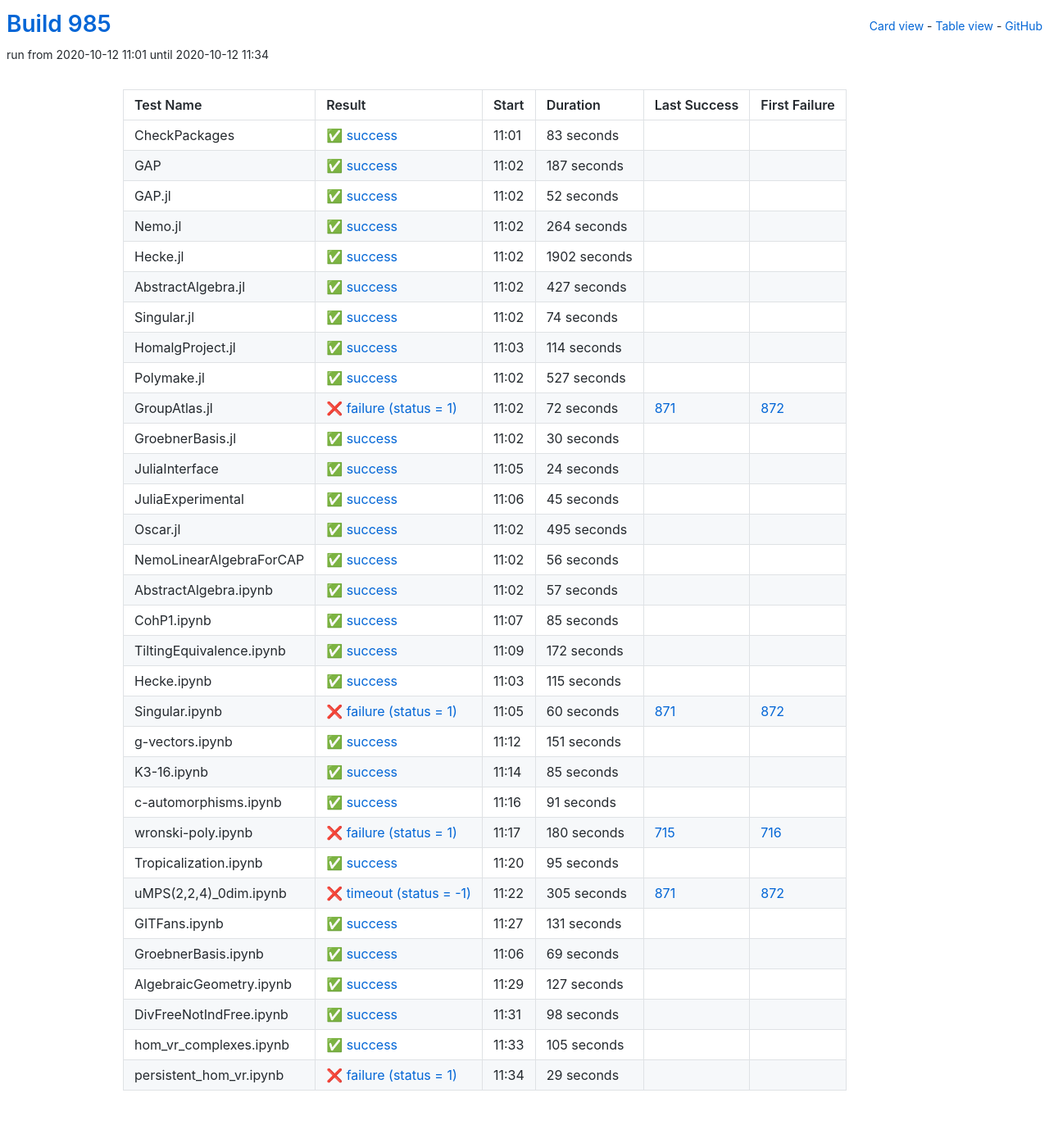
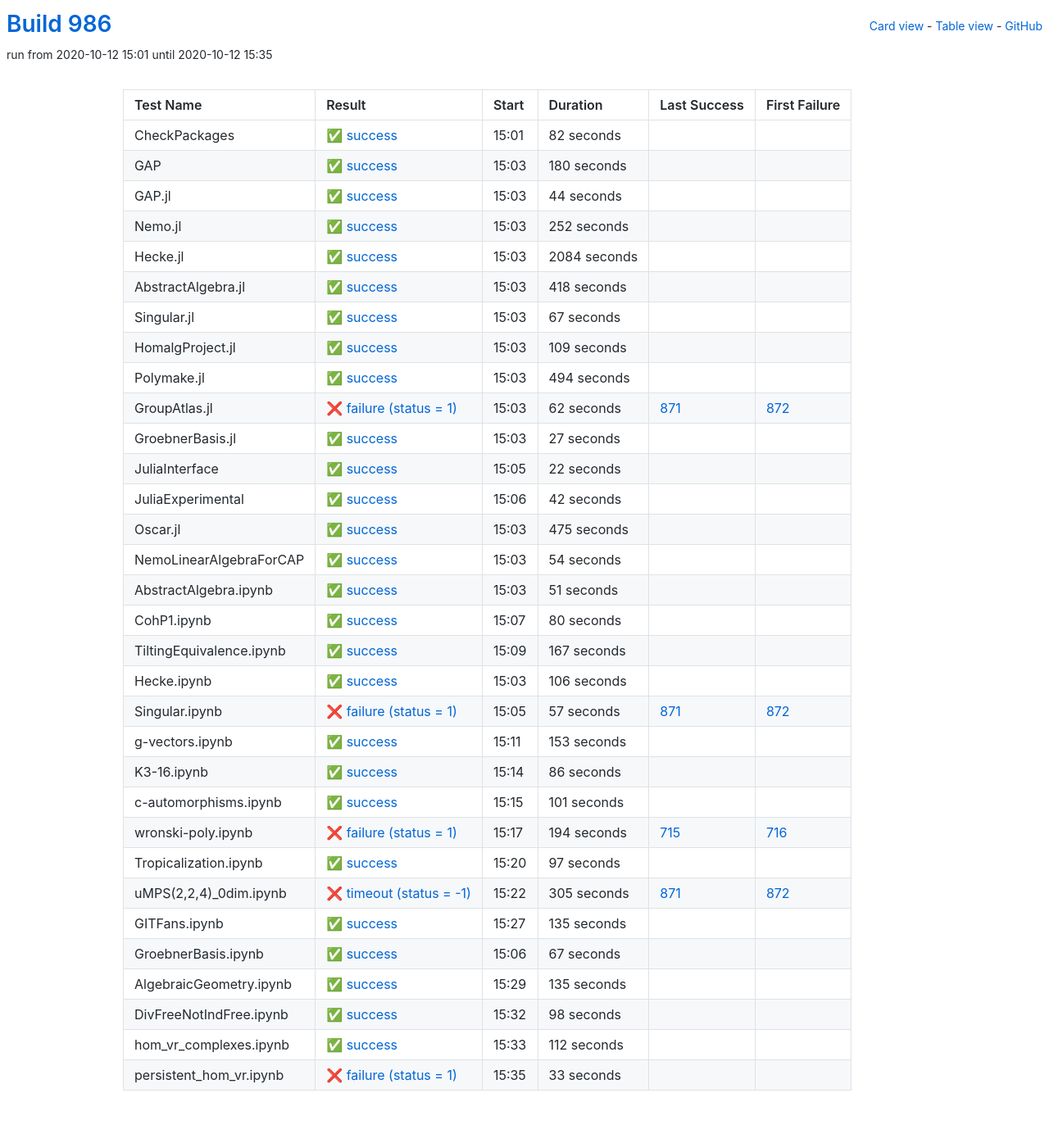
Before and after one commit to oscar-system/oscar-ci-status-stable, a Jekyll site: the page built from table.html, in a window 1280 px wide. Shown: the whole page at 82% size. Built offline with Jekyll 4.4.1, drawn with Linux system fonts in a browser that asks for light colours.

Commit message:
Build #986

```diff
--- a/_data/ci.yml
+++ b/_data/ci.yml
@@ -1,6 +1,6 @@
 ---
-build: 985
-build_url: https://oscarci.mathematik.uni-kl.de/job/oscar-stable/985/
+build: 986
+build_url: https://oscarci.mathematik.uni-kl.de/job/oscar-stable/986/
 job: oscar-stable
 organization: oscar-system
 repo: oscar-ci-status-stable
@@ -8,308 +8,308 @@ repourl: https://github.com/oscar-system/oscar-ci-status-stable
 tests:
 - name: CheckPackages
   id: checkpackages
-  log: https://oscarci.mathematik.uni-kl.de/job/oscar-stable/985/artifact/logs/build-985/CheckPackages.log
-  start: 2020-10-12 11:01
+  log: https://oscarci.mathematik.uni-kl.de/job/oscar-stable/986/artifact/logs/build-986/CheckPackages.log
+  start: 2020-10-12 15:01
   success: true
   exitcode: 0
   status: success
-  duration: 83
+  duration: 82
   last_success: false
   last_success_url:
   first_failure: false
   first_failure_url:
 - name: GAP
   id: gap
-  log: https://oscarci.mathematik.uni-kl.de/job/oscar-stable/985/artifact/logs/build-985/GAP.log
-  start: 2020-10-12 11:02
+  log: https://oscarci.mathematik.uni-kl.de/job/oscar-stable/986/artifact/logs/build-986/GAP.log
+  start: 2020-10-12 15:03
   success: true
   exitcode: 0
   status: success
-  duration: 187
+  duration: 180
   last_success: false
   last_success_url:
   first_failure: false
   first_failure_url:
 - name: GAP.jl
   id: gap-jl
-  log: https://oscarci.mathematik.uni-kl.de/job/oscar-stable/985/artifact/logs/build-985/GAP.jl.log
-  start: 2020-10-12 11:02
+  log: https://oscarci.mathematik.uni-kl.de/job/oscar-stable/986/artifact/logs/build-986/GAP.jl.log
+  start: 2020-10-12 15:03
   success: true
   exitcode: 0
   status: success
-  duration: 52
+  duration: 44
   last_success: false
   last_success_url:
   first_failure: false
   first_failure_url:
 - name: Nemo.jl
   id: nemo-jl
-  log: https://oscarci.mathematik.uni-kl.de/job/oscar-stable/985/artifact/logs/build-985/Nemo.jl.log
-  start: 2020-10-12 11:02
+  log: https://oscarci.mathematik.uni-kl.de/job/oscar-stable/986/artifact/logs/build-986/Nemo.jl.log
+  start: 2020-10-12 15:03
   success: true
   exitcode: 0
   status: success
-  duration: 264
+  duration: 252
   last_success: false
   last_success_url:
   first_failure: false
   first_failure_url:
 - name: Hecke.jl
   id: hecke-jl
-  log: https://oscarci.mathematik.uni-kl.de/job/oscar-stable/985/artifact/logs/build-985/Hecke.jl.log
-  start: 2020-10-12 11:02
+  log: https://oscarci.mathematik.uni-kl.de/job/oscar-stable/986/artifact/logs/build-986/Hecke.jl.log
+  start: 2020-10-12 15:03
   success: true
   exitcode: 0
   status: success
-  duration: 1902
+  duration: 2084
   last_success: false
   last_success_url:
   first_failure: false
   first_failure_url:
 - name: AbstractAlgebra.jl
   id: abstractalgebra-jl
-  log: https://oscarci.mathematik.uni-kl.de/job/oscar-stable/985/artifact/logs/build-985/AbstractAlgebra.jl.log
-  start: 2020-10-12 11:02
+  log: https://oscarci.mathematik.uni-kl.de/job/oscar-stable/986/artifact/logs/build-986/AbstractAlgebra.jl.log
+  start: 2020-10-12 15:03
   success: true
   exitcode: 0
   status: success
-  duration: 427
+  duration: 418
   last_success: false
   last_success_url:
   first_failure: false
   first_failure_url:
 - name: Singular.jl
   id: singular-jl
-  log: https://oscarci.mathematik.uni-kl.de/job/oscar-stable/985/artifact/logs/build-985/Singular.jl.log
-  start: 2020-10-12 11:02
+  log: https://oscarci.mathematik.uni-kl.de/job/oscar-stable/986/artifact/logs/build-986/Singular.jl.log
+  start: 2020-10-12 15:03
   success: true
   exitcode: 0
   status: success
-  duration: 74
+  duration: 67
   last_success: false
   last_success_url:
   first_failure: false
   first_failure_url:
 - name: HomalgProject.jl
   id: homalgproject-jl
-  log: https://oscarci.mathematik.uni-kl.de/job/oscar-stable/985/artifact/logs/build-985/HomalgProject.jl.log
-  start: 2020-10-12 11:03
+  log: https://oscarci.mathematik.uni-kl.de/job/oscar-stable/986/artifact/logs/build-986/HomalgProject.jl.log
+  start: 2020-10-12 15:03
   success: true
   exitcode: 0
   status: success
-  duration: 114
+  duration: 109
   last_success: false
   last_success_url:
   first_failure: false
   first_failure_url:
 - name: Polymake.jl
   id: polymake-jl
-  log: https://oscarci.mathematik.uni-kl.de/job/oscar-stable/985/artifact/logs/build-985/Polymake.jl.log
-  start: 2020-10-12 11:02
+  log: https://oscarci.mathematik.uni-kl.de/job/oscar-stable/986/artifact/logs/build-986/Polymake.jl.log
+  start: 2020-10-12 15:03
   success: true
   exitcode: 0
   status: success
-  duration: 527
+  duration: 494
   last_success: false
   last_success_url:
   first_failure: false
   first_failure_url:
 - name: GroupAtlas.jl
   id: groupatlas-jl
-  log: https://oscarci.mathematik.uni-kl.de/job/oscar-stable/985/artifact/logs/build-985/GroupAtlas.jl.log
-  start: 2020-10-12 11:02
+  log: https://oscarci.mathematik.uni-kl.de/job/oscar-stable/986/artifact/logs/build-986/GroupAtlas.jl.log
+  start: 2020-10-12 15:03
   success: false
   exitcode: 1
   status: failure
-  duration: 72
+  duration: 62
   last_success: 871
   last_success_url: https://oscarci.mathematik.uni-kl.de/job/oscar-stable/871/
   first_failure: 872
   first_failure_url: https://oscarci.mathematik.uni-kl.de/job/oscar-stable/872/
 - name: GroebnerBasis.jl
   id: groebnerbasis-jl
-  log: https://oscarci.mathematik.uni-kl.de/job/oscar-stable/985/artifact/logs/build-985/GroebnerBasis.jl.log
-  start: 2020-10-12 11:02
+  log: https://oscarci.mathematik.uni-kl.de/job/oscar-stable/986/artifact/logs/build-986/GroebnerBasis.jl.log
+  start: 2020-10-12 15:03
   success: true
   exitcode: 0
   status: success
-  duration: 30
+  duration: 27
   last_success: false
   last_success_url:
   first_failure: false
   first_failure_url:
 - name: JuliaInterface
   id: juliainterface
-  log: https://oscarci.mathematik.uni-kl.de/job/oscar-stable/985/artifact/logs/build-985/JuliaInterface.log
-  start: 2020-10-12 11:05
+  log: https://oscarci.mathematik.uni-kl.de/job/oscar-stable/986/artifact/logs/build-986/JuliaInterface.log
+  start: 2020-10-12 15:05
   success: true
   exitcode: 0
   status: success
-  duration: 24
+  duration: 22
   last_success: false
   last_success_url:
   first_failure: false
   first_failure_url:
 - name: JuliaExperimental
   id: juliaexperimental
-  log: https://oscarci.mathematik.uni-kl.de/job/oscar-stable/985/artifact/logs/build-985/JuliaExperimental.log
-  start: 2020-10-12 11:06
+  log: https://oscarci.mathematik.uni-kl.de/job/oscar-stable/986/artifact/logs/build-986/JuliaExperimental.log
+  start: 2020-10-12 15:06
   success: true
   exitcode: 0
   status: success
-  duration: 45
+  duration: 42
   last_success: false
   last_success_url:
   first_failure: false
   first_failure_url:
 - name: Oscar.jl
   id: oscar-jl
-  log: https://oscarci.mathematik.uni-kl.de/job/oscar-stable/985/artifact/logs/build-985/Oscar.jl.log
-  start: 2020-10-12 11:02
+  log: https://oscarci.mathematik.uni-kl.de/job/oscar-stable/986/artifact/logs/build-986/Oscar.jl.log
+  start: 2020-10-12 15:03
   success: true
   exitcode: 0
   status: success
-  duration: 495
+  duration: 475
   last_success: false
   last_success_url:
   first_failure: false
   first_failure_url:
 - name: NemoLinearAlgebraForCAP
   id: nemolinearalgebraforcap
-  log: https://oscarci.mathematik.uni-kl.de/job/oscar-stable/985/artifact/logs/build-985/NemoLinearAlgebraForCAP.log
-  start: 2020-10-12 11:02
+  log: https://oscarci.mathematik.uni-kl.de/job/oscar-stable/986/artifact/logs/build-986/NemoLinearAlgebraForCAP.log
+  start: 2020-10-12 15:03
   success: true
   exitcode: 0
   status: success
-  duration: 56
+  duration: 54
   last_success: false
   last_success_url:
   first_failure: false
   first_failure_url:
 - name: AbstractAlgebra.ipynb
   id: abstractalgebra-ipynb
-  log: https://oscarci.mathematik.uni-kl.de/job/oscar-stable/985/artifact/logs/build-985/AbstractAlgebra.ipynb.log
-  start: 2020-10-12 11:02
+  log: https://oscarci.mathematik.uni-kl.de/job/oscar-stable/986/artifact/logs/build-986/AbstractAlgebra.ipynb.log
+  start: 2020-10-12 15:03
   success: true
   exitcode: 0
   status: success
-  duration: 57
+  duration: 51
   last_success: false
   last_success_url:
   first_failure: false
   first_failure_url:
 - name: CohP1.ipynb
   id: cohp1-ipynb
-  log: https://oscarci.mathematik.uni-kl.de/job/oscar-stable/985/artifact/logs/build-985/CohP1.ipynb.log
-  start: 2020-10-12 11:07
+  log: https://oscarci.mathematik.uni-kl.de/job/oscar-stable/986/artifact/logs/build-986/CohP1.ipynb.log
+  start: 2020-10-12 15:07
   success: true
   exitcode: 0
   status: success
-  duration: 85
+  duration: 80
   last_success: false
   last_success_url:
   first_failure: false
   first_failure_url:
 - name: TiltingEquivalence.ipynb
   id: tiltingequivalence-ipynb
-  log: https://oscarci.mathematik.uni-kl.de/job/oscar-stable/985/artifact/logs/build-985/TiltingEquivalence.ipynb.log
-  start: 2020-10-12 11:09
+  log: https://oscarci.mathematik.uni-kl.de/job/oscar-stable/986/artifact/logs/build-986/TiltingEquivalence.ipynb.log
+  start: 2020-10-12 15:09
   success: true
   exitcode: 0
   status: success
-  duration: 172
+  duration: 167
   last_success: false
   last_success_url:
   first_failure: false
   first_failure_url:
 - name: Hecke.ipynb
   id: hecke-ipynb
-  log: https://oscarci.mathematik.uni-kl.de/job/oscar-stable/985/artifact/logs/build-985/Hecke.ipynb.log
-  start: 2020-10-12 11:03
+  log: https://oscarci.mathematik.uni-kl.de/job/oscar-stable/986/artifact/logs/build-986/Hecke.ipynb.log
+  start: 2020-10-12 15:03
   success: true
   exitcode: 0
   status: success
-  duration: 115
+  duration: 106
   last_success: false
   last_success_url:
   first_failure: false
   first_failure_url:
 - name: Singular.ipynb
   id: singular-ipynb
-  log: https://oscarci.mathematik.uni-kl.de/job/oscar-stable/985/artifact/logs/build-985/Singular.ipynb.log
-  start: 2020-10-12 11:05
+  log: https://oscarci.mathematik.uni-kl.de/job/oscar-stable/986/artifact/logs/build-986/Singular.ipynb.log
+  start: 2020-10-12 15:05
   success: false
   exitcode: 1
   status: failure
-  duration: 60
+  duration: 57
   last_success: 871
   last_success_url: https://oscarci.mathematik.uni-kl.de/job/oscar-stable/871/
   first_failure: 872
   first_failure_url: https://oscarci.mathematik.uni-kl.de/job/oscar-stable/872/
 - name: g-vectors.ipynb
   id: g-vectors-ipynb
-  log: https://oscarci.mathematik.uni-kl.de/job/oscar-stable/985/artifact/logs/build-985/g-vectors.ipynb.log
-  start: 2020-10-12 11:12
+  log: https://oscarci.mathematik.uni-kl.de/job/oscar-stable/986/artifact/logs/build-986/g-vectors.ipynb.log
+  start: 2020-10-12 15:11
   success: true
   exitcode: 0
   status: success
-  duration: 151
+  duration: 153
   last_success: false
   last_success_url:
   first_failure: false
   first_failure_url:
 - name: K3-16.ipynb
   id: k3-16-ipynb
-  log: https://oscarci.mathematik.uni-kl.de/job/oscar-stable/985/artifact/logs/build-985/K3-16.ipynb.log
-  start: 2020-10-12 11:14
+  log: https://oscarci.mathematik.uni-kl.de/job/oscar-stable/986/artifact/logs/build-986/K3-16.ipynb.log
+  start: 2020-10-12 15:14
   success: true
   exitcode: 0
   status: success
-  duration: 85
+  duration: 86
   last_success: false
   last_success_url:
   first_failure: false
   first_failure_url:
 - name: c-automorphisms.ipynb
   id: c-automorphisms-ipynb
-  log: https://oscarci.mathematik.uni-kl.de/job/oscar-stable/985/artifact/logs/build-985/c-automorphisms.ipynb.log
-  start: 2020-10-12 11:16
+  log: https://oscarci.mathematik.uni-kl.de/job/oscar-stable/986/artifact/logs/build-986/c-automorphisms.ipynb.log
+  start: 2020-10-12 15:15
   success: true
   exitcode: 0
   status: success
-  duration: 91
+  duration: 101
   last_success: false
   last_success_url:
   first_failure: false
   first_failure_url:
 - name: wronski-poly.ipynb
   id: wronski-poly-ipynb
-  log: https://oscarci.mathematik.uni-kl.de/job/oscar-stable/985/artifact/logs/build-985/wronski-poly.ipynb.log
-  start: 2020-10-12 11:17
+  log: https://oscarci.mathematik.uni-kl.de/job/oscar-stable/986/artifact/logs/build-986/wronski-poly.ipynb.log
+  start: 2020-10-12 15:17
   success: false
   exitcode: 1
   status: failure
-  duration: 180
+  duration: 194
   last_success: 715
   last_success_url: https://oscarci.mathematik.uni-kl.de/job/oscar-stable/715/
   first_failure: 716
   first_failure_url: https://oscarci.mathematik.uni-kl.de/job/oscar-stable/716/
 - name: Tropicalization.ipynb
   id: tropicalization-ipynb
-  log: https://oscarci.mathematik.uni-kl.de/job/oscar-stable/985/artifact/logs/build-985/Tropicalization.ipynb.log
-  start: 2020-10-12 11:20
+  log: https://oscarci.mathematik.uni-kl.de/job/oscar-stable/986/artifact/logs/build-986/Tropicalization.ipynb.log
+  start: 2020-10-12 15:20
   success: true
   exitcode: 0
   status: success
-  duration: 95
+  duration: 97
   last_success: false
   last_success_url:
   first_failure: false
   first_failure_url:
 - name: uMPS(2,2,4)_0dim.ipynb
   id: umps-2-2-4-0dim-ipynb
-  log: https://oscarci.mathematik.uni-kl.de/job/oscar-stable/985/artifact/logs/build-985/uMPS-2-2-4-_0dim.ipynb.log
-  start: 2020-10-12 11:22
+  log: https://oscarci.mathematik.uni-kl.de/job/oscar-stable/986/artifact/logs/build-986/uMPS-2-2-4-_0dim.ipynb.log
+  start: 2020-10-12 15:22
   success: false
   exitcode: -1
   status: timeout
@@ -320,44 +320,44 @@ tests:
   first_failure_url: https://oscarci.mathematik.uni-kl.de/job/oscar-stable/872/
 - name: GITFans.ipynb
   id: gitfans-ipynb
-  log: https://oscarci.mathematik.uni-kl.de/job/oscar-stable/985/artifact/logs/build-985/GITFans.ipynb.log
-  start: 2020-10-12 11:27
+  log: https://oscarci.mathematik.uni-kl.de/job/oscar-stable/986/artifact/logs/build-986/GITFans.ipynb.log
+  start: 2020-10-12 15:27
   success: true
   exitcode: 0
   status: success
-  duration: 131
+  duration: 135
   last_success: false
   last_success_url:
   first_failure: false
   first_failure_url:
 - name: GroebnerBasis.ipynb
   id: groebnerbasis-ipynb
-  log: https://oscarci.mathematik.uni-kl.de/job/oscar-stable/985/artifact/logs/build-985/GroebnerBasis.ipynb.log
-  start: 2020-10-12 11:06
+  log: https://oscarci.mathematik.uni-kl.de/job/oscar-stable/986/artifact/logs/build-986/GroebnerBasis.ipynb.log
+  start: 2020-10-12 15:06
   success: true
   exitcode: 0
   status: success
-  duration: 69
+  duration: 67
   last_success: false
   last_success_url:
   first_failure: false
   first_failure_url:
 - name: AlgebraicGeometry.ipynb
   id: algebraicgeometry-ipynb
-  log: https://oscarci.mathematik.uni-kl.de/job/oscar-stable/985/artifact/logs/build-985/AlgebraicGeometry.ipynb.log
-  start: 2020-10-12 11:29
+  log: https://oscarci.mathematik.uni-kl.de/job/oscar-stable/986/artifact/logs/build-986/AlgebraicGeometry.ipynb.log
+  start: 2020-10-12 15:29
   success: true
   exitcode: 0
   status: success
-  duration: 127
+  duration: 135
   last_success: false
   last_success_url:
   first_failure: false
   first_failure_url:
 - name: DivFreeNotIndFree.ipynb
   id: divfreenotindfree-ipynb
-  log: https://oscarci.mathematik.uni-kl.de/job/oscar-stable/985/artifact/logs/build-985/DivFreeNotIndFree.ipynb.log
-  start: 2020-10-12 11:31
+  log: https://oscarci.mathematik.uni-kl.de/job/oscar-stable/986/artifact/logs/build-986/DivFreeNotIndFree.ipynb.log
+  start: 2020-10-12 15:32
   success: true
   exitcode: 0
   status: success
@@ -368,24 +368,24 @@ tests:
   first_failure_url:
 - name: hom_vr_complexes.ipynb
   id: hom-vr-complexes-ipynb
-  log: https://oscarci.mathematik.uni-kl.de/job/oscar-stable/985/artifact/logs/build-985/hom_vr_complexes.ipynb.log
-  start: 2020-10-12 11:33
+  log: https://oscarci.mathematik.uni-kl.de/job/oscar-stable/986/artifact/logs/build-986/hom_vr_complexes.ipynb.log
+  start: 2020-10-12 15:33
   success: true
   exitcode: 0
   status: success
-  duration: 105
+  duration: 112
   last_success: false
   last_success_url:
   first_failure: false
   first_failure_url:
 - name: persistent_hom_vr.ipynb
   id: persistent-hom-vr-ipynb
-  log: https://oscarci.mathematik.uni-kl.de/job/oscar-stable/985/artifact/logs/build-985/persistent_hom_vr.ipynb.log
-  start: 2020-10-12 11:34
+  log: https://oscarci.mathematik.uni-kl.de/job/oscar-stable/986/artifact/logs/build-986/persistent_hom_vr.ipynb.log
+  start: 2020-10-12 15:35
   success: false
   exitcode: 1
   status: failure
-  duration: 29
+  duration: 33
   last_success: false
   last_success_url:
   first_failure: false
```
Also changed, not shown: README.md.
